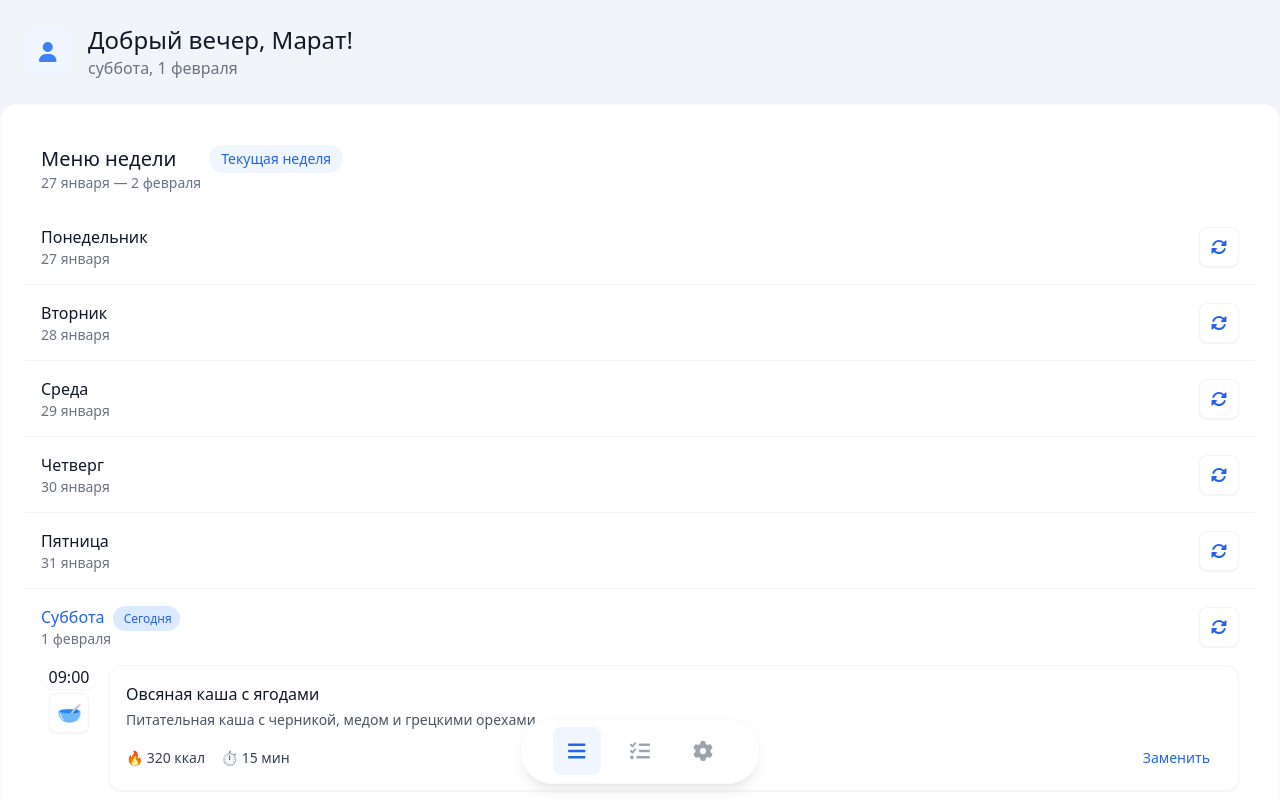
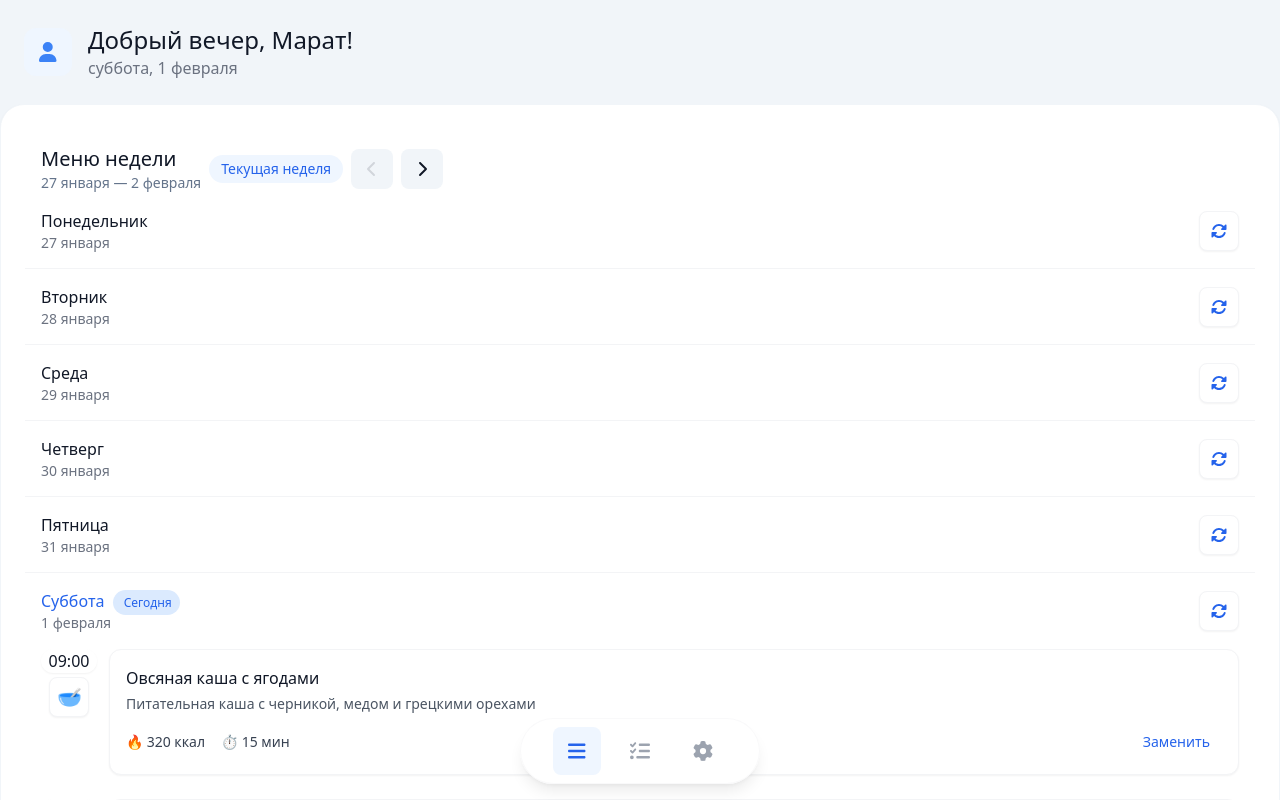
Before and after one commit to ramazanov-ma/chief, a Nuxt app: page / in a window 1280 px wide. Shown: the top 800 px of the page. Built offline with nearby package versions, Linux system fonts and the light colour scheme.

Commit message:
Refactor WeeklyMenu component to enhance layout and navigation, including button adjustments for week change functionality

```diff
--- a/components/WeeklyMenu.vue
+++ b/components/WeeklyMenu.vue
@@ -1,5 +1,5 @@
 <template>
-	<div class="bg-white rounded-2xl sm:p-6 shadow-sm border border-gray-100/50">
+	<div class="bg-white rounded-3xl sm:p-6 shadow-sm border border-slate-100">
 		<!-- Адаптивный заголовок -->
 		<div
 			class="space-y-4 sm:space-y-0 sm:flex sm:items-center sm:justify-between"
@@ -9,19 +9,41 @@
 				<div
 					class="flex items-center justify-between sm:justify-start sm:space-x-3"
 				>
-					<div class="flex justify-between items-start space-x-2 w-full">
+					<div class="flex justify-between items-center space-x-2 w-full">
 						<h2 class="text-xl sm:text-xl font-medium text-gray-900">
 							<span class="block">Меню недели</span>
 							<span
 								class="block text-sm text-slate-500"
-							>{{ currentPeriod }}</span
 							>
+								{{ currentPeriod }}
+							</span>
 						</h2>
-						<span
+						<div
 							class="text-sm px-3 py-1 bg-blue-50 text-blue-600 rounded-full"
 						>
-              {{ selectedWeekLabel }}
-            </span>
+							{{ selectedWeekLabel }}
+						</div>
+						<div class="flex flex-col items-end">
+							<!-- Навигация и кнопки -->
+							<div class="flex items-center justify-between sm:justify-end space-x-2">
+								<div class="flex items-center space-x-2">
+									<button
+										@click="changeWeek(-1)"
+										class="px-4 py-2 rounded-lg bg-slate-100 transition-colors"
+										:class="{ 'text-gray-300': isCurrentWeek }"
+										:disabled="isCurrentWeek"
+									>
+										<font-awesome-icon icon="chevron-left"/>
+									</button>
+									<button
+										@click="changeWeek(1)"
+										class="px-4 py-2 rounded-lg bg-slate-100 transition-colors"
+									>
+										<font-awesome-icon icon="chevron-right"/>
+									</button>
+								</div>
+							</div>
+						</div>
 					</div>
 				</div>
 				<button
@@ -32,40 +54,10 @@
 					Пересоздать меню
 				</button>
 			</div>
-
-			<!-- Навигация и кнопки -->
-			<!--			<div class="flex items-center justify-between sm:justify-end space-x-2">-->
-			<!--				<div class="flex items-center space-x-2">-->
-			<!--					<button-->
-			<!--						@click="changeWeek(-1)"-->
-			<!--						class="p-2 rounded-lg hover:bg-gray-50"-->
-			<!--						:class="{ 'text-gray-300': isCurrentWeek }"-->
-			<!--						:disabled="isCurrentWeek"-->
-			<!--					>-->
-			<!--						<font-awesome-icon icon="chevron-left"/>-->
-			<!--					</button>-->
-
-			<!--					<button-->
-			<!--						@click="changeWeek(1)"-->
-			<!--						class="p-2 rounded-lg hover:bg-gray-50"-->
-			<!--					>-->
-			<!--						<font-awesome-icon icon="chevron-right"/>-->
-			<!--					</button>-->
-
-			<!--					&lt;!&ndash; Кнопка "Пересоздать" для больших экранов &ndash;&gt;-->
-			<!--					<button-->
-			<!--						@click="addMenu"-->
-			<!--						class="hidden sm:flex bg-blue-50 text-blue-600 px-4 py-2 rounded-xl hover:bg-blue-100 transition-colors ml-4 items-center"-->
-			<!--					>-->
-			<!--						<font-awesome-icon icon="plus" class="mr-2"/>-->
-			<!--						Пересоздать-->
-			<!--					</button>-->
-			<!--				</div>-->
-			<!--			</div>-->
 		</div>
 
 		<!-- Дни недели -->
-		<div class="pt-4 space-y-8">
+		<div class="space-y-8">
 			<!-- Увеличили отступ между днями -->
 			<div v-for="day in weekDays" :key="day.name" class="relative px-4">
 				<!-- Разделитель между днями -->
@@ -126,7 +118,10 @@
 											<div class="flex items-start space-x-3">
 												<!-- ... Время и эмодзи ... -->
 												<div class="flex flex-col items-center w-14">
-													<span class="text-base font-medium text-gray-900 bg-white px-2 rounded-full shadow-sm">{{ meal.time }}</span>
+													<span
+														class="text-base font-medium text-gray-900 bg-white px-2 rounded-full shadow-sm">{{
+															meal.time
+														}}</span>
 													<div
 														class="w-10 h-10 rounded-lg bg-white border border-gray-100 shadow-sm flex items-center justify-center mt-1 z-10"
 													>
```
Also changed, not shown: plugins/fontawesome.ts (+6 -2 lines).
